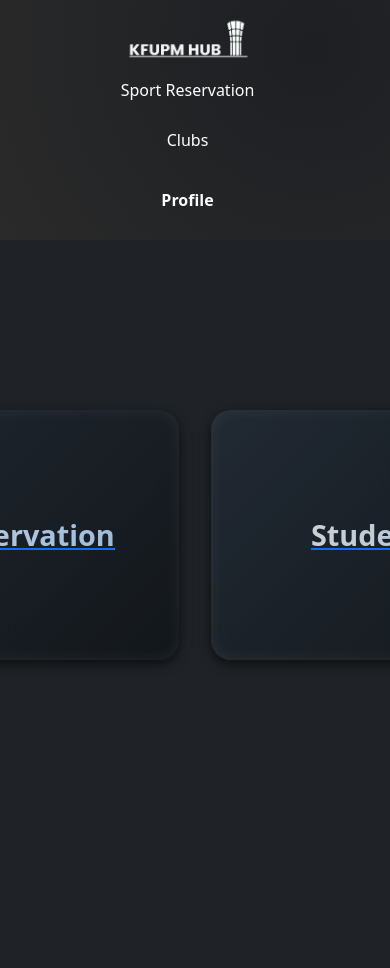
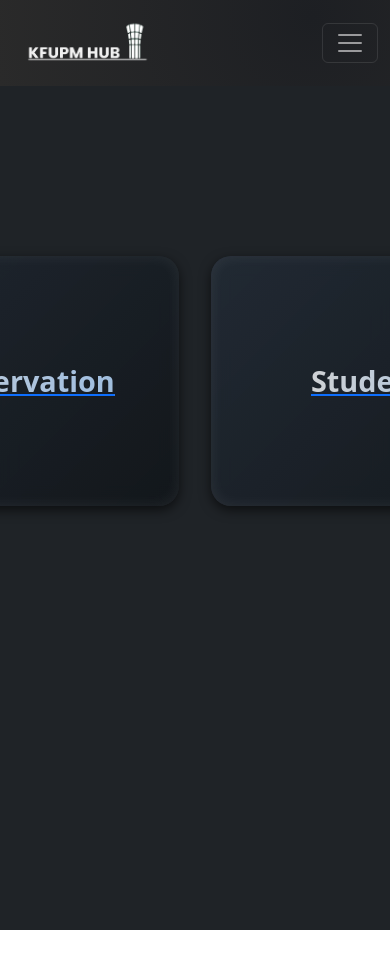
Before and after one commit to RN848/KFUPM-Hup, a React (Create React App) app: page /home in a window 390 px wide. Shown: the top 968 px of the page. After the commit the page ends 930 px from the top, so only its background shows below. Built offline with nearby package versions, Linux system fonts and the light colour scheme.

Commit message:
Fixed headbar for mobile users.

```diff
--- a/src/components/Body.js
+++ b/src/components/Body.js
@@ -1,8 +1,8 @@
-
 import Container from "react-bootstrap/Container";
 import Row from "react-bootstrap/Row";
 import Col from "react-bootstrap/Col";
 import Nav from "./Nav.js";
+import Navbar from "react-bootstrap/Navbar";
 import "../styles/master.css";
 import "../styles/main.css";
 import "../styles/pages/_headbar.scss";
@@ -25,31 +25,30 @@ export default function Body({ children }) {
     }
   }, []);
   const [showNav, setShowNav] = useState(true);
-  console.log(userRole)
+  const [isMenuOpen, setIsMenuOpen] = useState(false);
 
   return (
       <>
-        <Container fluid style={{ height: "100%" }}>
-          <Row className={"headBar"}>
-            <div className="d-flex align-items-center">
-              {/* KFUPM HUB Logo */}
-              <a onClick={() => navigate("/home")}>
-              <Image
-                  src={logo}
-                  alt={"KFUPM HUB Logo"}
-                  className={"kfupm-logo"}
+        <Navbar expand="md" className="headBar" bg="light" variant="dark">
+          <Container fluid>
+            <Navbar.Brand onClick={() => navigate("/home")} className="logo">
+              <Image src={logo} alt={"KFUPM HUB Logo"} className={"kfupm-logo"} />
+            </Navbar.Brand>
+            <Navbar.Toggle
+                aria-controls="basic-navbar-nav"
+                onClick={() => setIsMenuOpen(!isMenuOpen)}
             />
-              </a>
-              {/* Links */}
+            <Navbar.Collapse
+                id="basic-navbar-nav"
+                className={isMenuOpen ? "show" : ""}
+            >
+              <div className="d-flex flex-column flex-md-row align-items-md-center w-100">
                 <a href="/Sports-reservation" className="headbar-link">
                   Sport Reservation
                 </a>
                 <a href="/news-clubs" className="headbar-link">
                   Clubs
                 </a>
-
-              {/* Spacer */}
-              <div className="flex-grow-1"></div>
 
               {/*
               CODE
@@ -89,7 +88,9 @@ export default function Body({ children }) {
                   </Button>
               )}*/}
             </div>
-          </Row>
+            </Navbar.Collapse>
+          </Container>
+        </Navbar>
 
           <Row style={{ height: "100%" }}>
             {/* This is the nav only enable when debug */}
@@ -103,7 +104,6 @@ export default function Body({ children }) {
               <Container style={{ paddingTop: "20px" }}>{children}</Container>
             </Col>
           </Row>
-        </Container>
       </>
   );
 }
```
Lines whose indentation alone changed are shown as unchanged.
